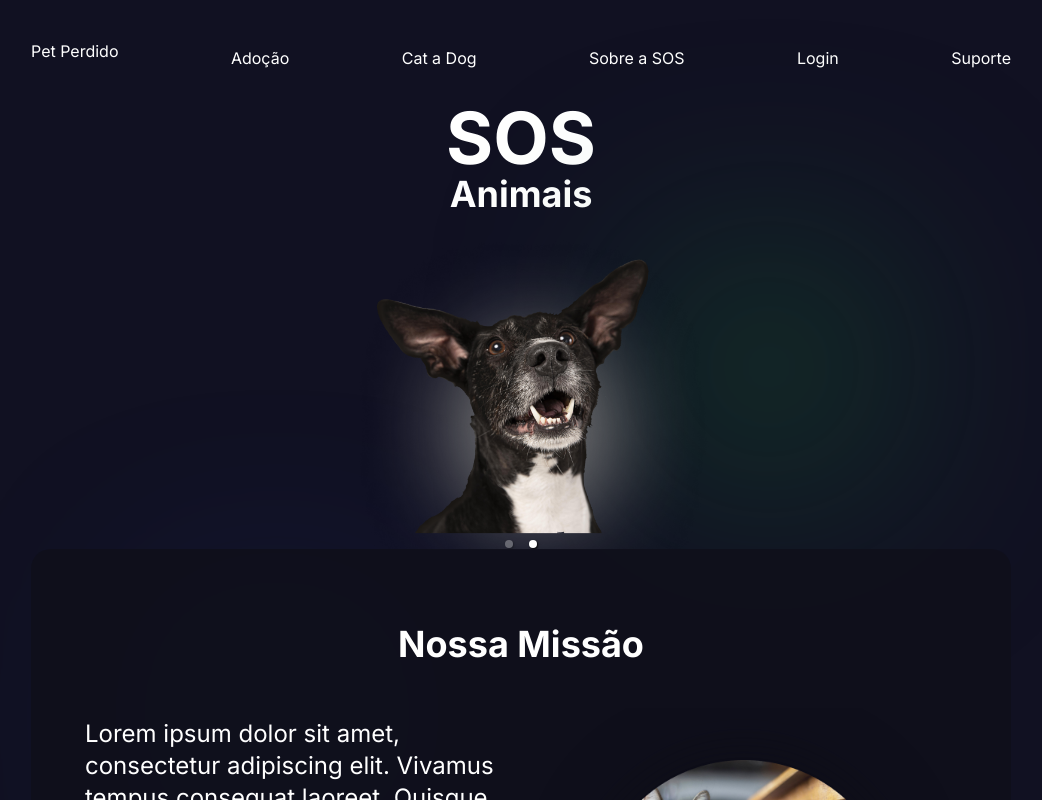
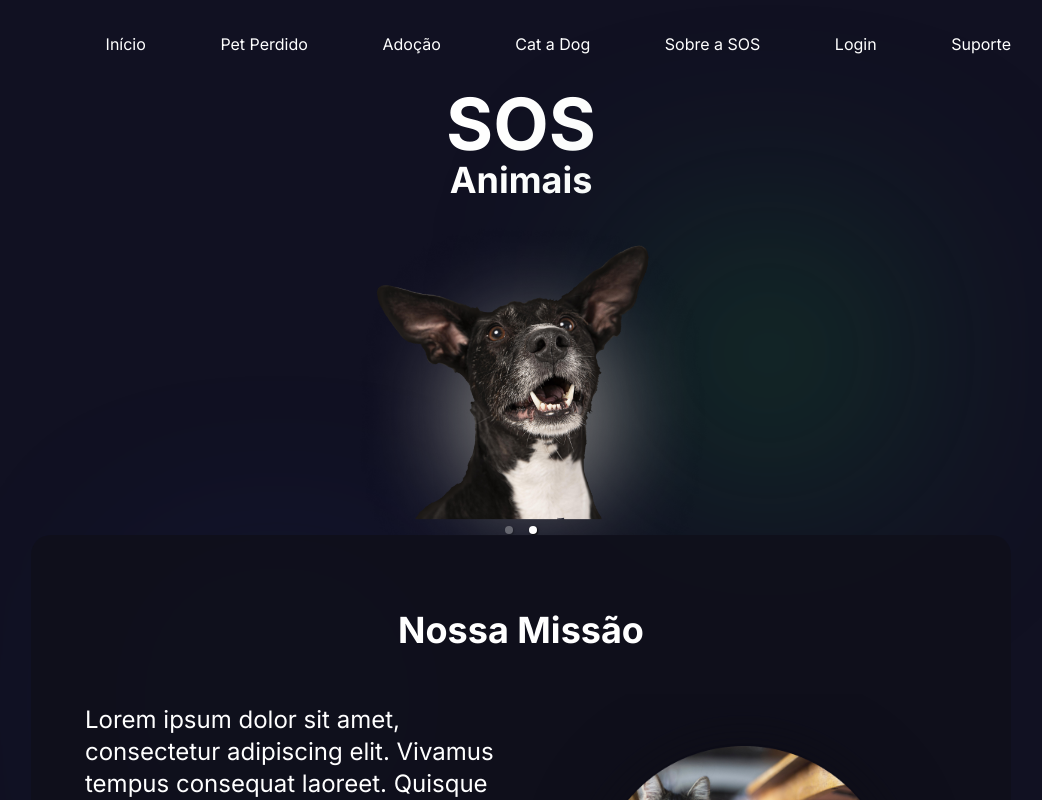
Before and after one commit to LuizGustavoIgnacio/cat-a-dog, a Next.js app: page / in a window 1280 px wide. Shown: the top 800 px of the page, without its empty margins (119-1161 px from the left). Built offline with nearby package versions, Linux system fonts and the light colour scheme.

Commit message:
Header alteration

```diff
--- a/components/HeaderMenu.tsx
+++ b/components/HeaderMenu.tsx
@@ -4,7 +4,14 @@ import Link from 'next/link';
 
 export const HeaderMenu: React.FC = () => {
   return (
-    <nav className="flex flex-col pt-4 pb-4 space-y-3.5 items-center text-white text-base bg-white/5 md:bg-transparent md:flex-row md:justify-between md:pb-8 md:pt-8">
+    <nav
+      className="flex flex-col absolute space-y-3 pt-4 pb-4 z-50 right-0 left-0 bg-[#191A26]
+      items-center
+    text-white text-base
+      md:relative md:bg-transparent md:flex-row md:justify-between md:pb-8 md:pt-8 md:space-y-0 md:top-auto md:right-auto md:left-auto"
+    >
+      <div></div>
+      <Link href="/">Início</Link>
       <Link href="/pet-perdido">Pet Perdido</Link>
       <Link href="/adocao">Adoção</Link>
       <Link href="#">Cat a Dog</Link>
```
